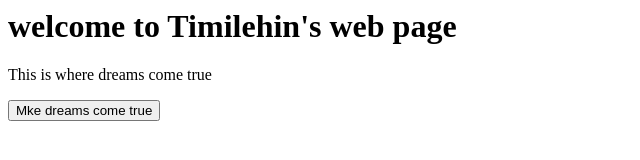
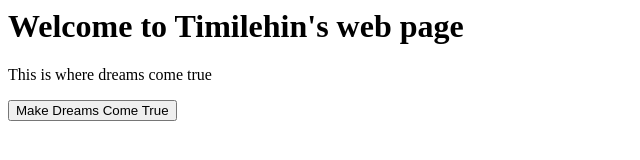
Before and after one commit to Hiique/personal-website, a plain HTML site: page index.html in a window 1280 px wide. Shown: the whole page, without its empty margins (0-640 px from the left). Drawn offline with Linux system fonts and the light colour scheme.

Commit message:
Fix welcome heading and make button respond

```diff
--- a/index.html
+++ b/index.html
@@ -1,6 +1,8 @@
-<html> <h1>welcome to Timilehin's web page</h1>
+<html> <h1>Welcome to Timilehin's web page</h1>
        <p>This is where dreams come true</p>
-       <button> Mke dreams come true</button>
+<button type="button" onclick="alert('Keep going. Your dreams are worth the work!')">
+  Make Dreams Come True
+</button>
 <html>
 
 <style> {
```
